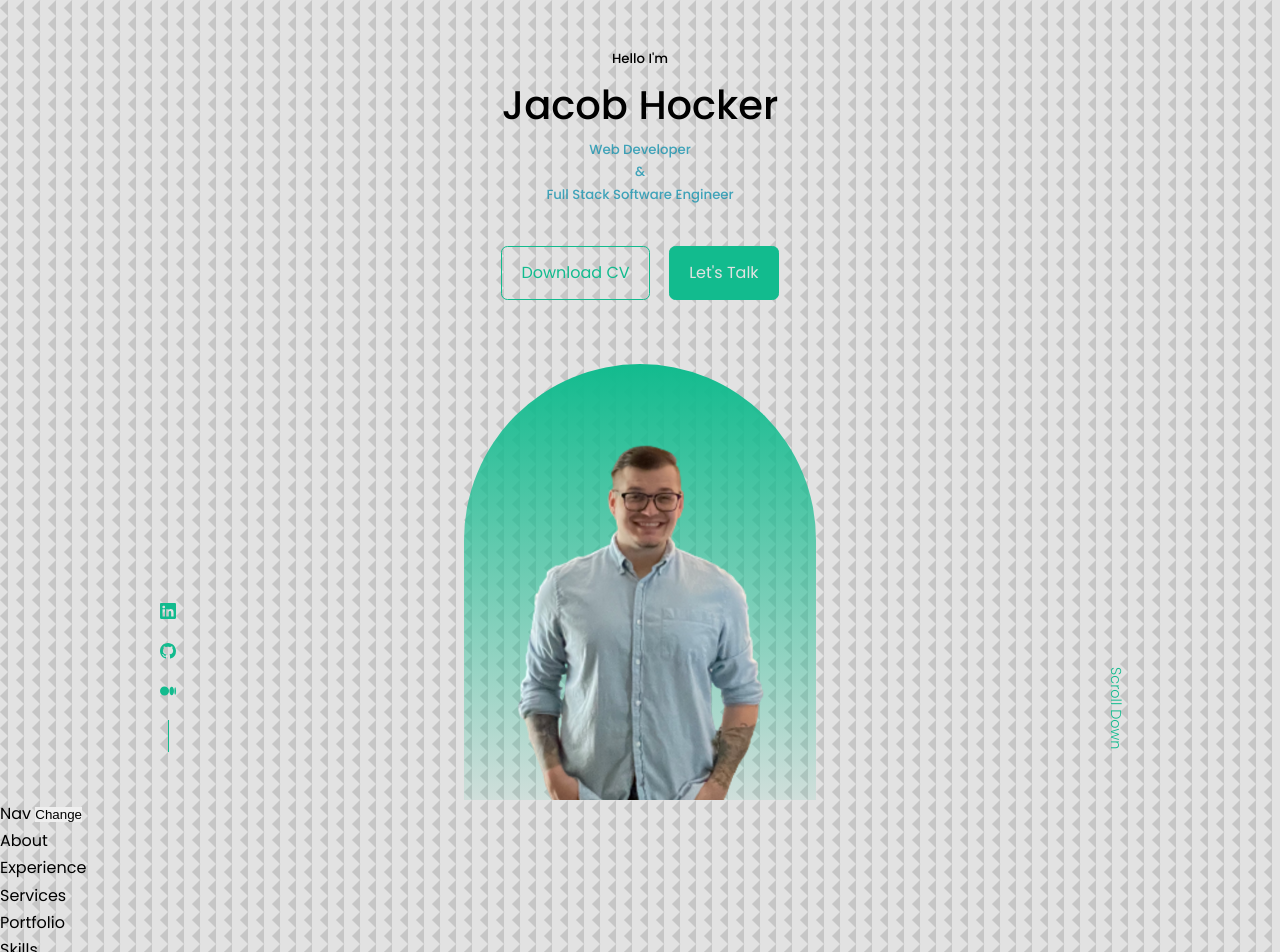
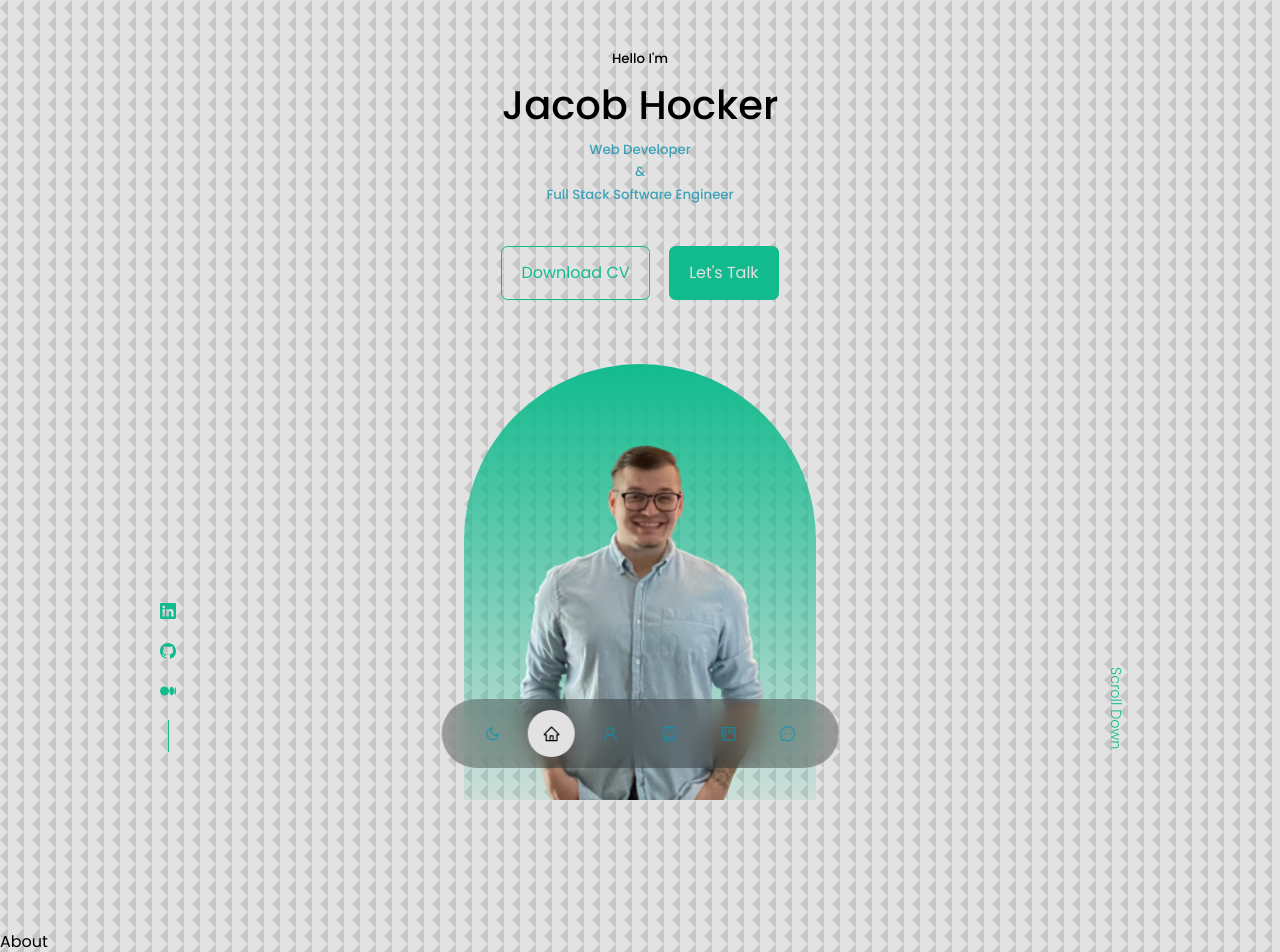
Before and after one commit to JacobHocker/portfolio, a React (Create React App) app: page / in a window 1280 px wide. Shown: the top 952 px of the page. Built offline with nearby package versions, Linux system fonts and the light colour scheme.

Commit message:
completed floating nav and styled

```diff
--- a/src/App.jsx
+++ b/src/App.jsx
@@ -20,12 +20,12 @@ const App = () => {
         window.localStorage.setItem('isDark', isDark);
     }, [isDark]);
 
-    console.log(isDark)
+
     const toggleDarkMode = () => setIsDark(!isDark);
     return (
     <div className={isDark === true ? 'dk-app' : 'lt-app'}>
         <Header isDark={isDark}/>
-        <Nav onDarkClick={toggleDarkMode}/>
+        <Nav onDarkClick={toggleDarkMode} isDark={isDark}/>
         <About />
         <Experience />
         <Services />
--- a/src/components/about/About.jsx
+++ b/src/components/about/About.jsx
@@ -3,7 +3,7 @@ import './About.css';
 
 const About = () => {
     return (
-        <div>About</div>
+        <section id='about'>About</section>
     )
 }
 
--- a/src/components/contact/Contact.jsx
+++ b/src/components/contact/Contact.jsx
@@ -3,7 +3,7 @@ import './Contact.css';
 
 const Contact = () => {
     return (
-        <div>Contact</div>
+        <section id='contact'>Contact</section>
     )
 }
 
--- a/src/components/experience/Experience.jsx
+++ b/src/components/experience/Experience.jsx
@@ -3,7 +3,7 @@ import './Experience.css';
 
 const Experience = () => {
     return (
-        <div>Experience</div>
+        <section id='experience'>Experience</section>
     )
 }
 
--- a/src/components/nav/Nav.css
+++ b/src/components/nav/Nav.css
@@ -0,0 +1,63 @@
+nav {
+    background: rgba(0, 0, 0, 0.3);
+    width: max-content;
+    display: block;
+    padding: 0.7rem 1.7rem;
+    z-index: 2;
+    position: fixed;
+    left: 50%;
+    transform: translateX(-50%);
+    bottom: 2rem;
+    display: flex;
+    gap: 0.8rem;
+    border-radius: 3rem;
+    backdrop-filter: blur(15px);
+}
+
+nav .lt-nav-link{
+    background: transparent;
+    padding: 0.9rem;
+    border-radius: 50%;
+    display: flex;
+    color: var(--color-lt-light);
+    font-size: 1.1rem;
+}
+nav .dk-nav-link{
+    background: transparent;
+    padding: 0.9rem;
+    border-radius: 50%;
+    display: flex;
+    color: var(--color-dk-light);
+    font-size: 1.1rem;
+}
+nav .lt-nav-link:hover {
+    background: rgba(0, 0, 0, 0.2);
+}
+nav .dk-nav-link:hover {
+    background: rgba(0, 0, 0, 0.2);
+}
+nav .lt-nav-link.active {
+    background: var(--color-lt-bg);
+    color: var(--color-black);
+}
+nav .dk-nav-link.active {
+    background: var(--color-dk-bg);
+    color: var(--color-white);
+}
+
+/* ========= NAV LINK ========== */
+.lt-nav-link {
+    color: var(--color-lt-primary);
+    transition: var(--transition);
+}
+.dk-nav-link {
+    color: var(--color-dk-primary);
+    transition: var(--transition);
+}
+
+.lt-nav-link:hover {
+    color: var(--color-black);
+}
+.dk-nav-link:hover {
+    color: var(--color-white);
+}
--- a/src/components/nav/Nav.jsx
+++ b/src/components/nav/Nav.jsx
@@ -1,9 +1,23 @@
-import React from 'react';
+import React, {useState} from 'react';
+import {AiOutlineHome, AiOutlineUser, AiOutlineProject, AiOutlineMessage} from 'react-icons/ai';
+import {BiBook} from 'react-icons/bi';
+import {BsLightbulb} from 'react-icons/bs';
+import {MdOutlineDarkMode} from 'react-icons/md';
+
 import './Nav.css';
 
-const Nav = ({onDarkClick}) => {
+const Nav = ({onDarkClick, isDark}) => {
+    const [activeNav, setActiveNav] = useState('#');
+
     return (
-        <div>Nav <button onClick={onDarkClick}>Change</button></div>
+        <nav>
+            <a className={isDark === true ? 'dk-nav-link' : 'lt-nav-link'} onClick={onDarkClick}>{isDark === true ? <BsLightbulb/> : <MdOutlineDarkMode/>}</a>
+            <a href='#' onClick={() => setActiveNav('#')} className={isDark === true ? activeNav === '#' ? 'dk-nav-link active' : 'dk-nav-link' : activeNav === '#' ? 'lt-nav-link active' : 'lt-nav-link'}><AiOutlineHome /></a>
+            <a href='#about' onClick={() => setActiveNav('#about')} className={isDark === true ? activeNav === '#about' ? 'dk-nav-link active' : 'dk-nav-link' : activeNav === '#about' ? 'lt-nav-link active' : 'lt-nav-link'}><AiOutlineUser /></a>
+            <a href='#experience' onClick={() => setActiveNav('#experience')} className={isDark === true ? activeNav === '#experience' ? 'dk-nav-link active' : 'dk-nav-link' : activeNav === '#experience' ? 'lt-nav-link active' : 'lt-nav-link'}><BiBook /></a>
+            <a href='#porfolio' onClick={() => setActiveNav('#portfolio')} className={isDark === true ? activeNav === '#portfolio' ? 'dk-nav-link active' : 'dk-nav-link' : activeNav === '#portfolio' ? 'lt-nav-link active' : 'lt-nav-link'}><AiOutlineProject /></a>
+            <a href='#contact' onClick={() => setActiveNav('#contact')} className={isDark === true ? activeNav === '#contact' ? 'dk-nav-link active' : 'dk-nav-link' : activeNav === '#contact' ? 'lt-nav-link active' : 'lt-nav-link'}><AiOutlineMessage /></a>
+        </nav>
     )
 }
 
--- a/src/components/portfolio/Portfolio.jsx
+++ b/src/components/portfolio/Portfolio.jsx
@@ -3,7 +3,7 @@ import './Portfolio.css';
 
 const Portfolio = () => {
     return (
-        <div>Portfolio</div>
+        <section id='portfolio'>Portfolio</section>
     )
 }
 
--- a/src/components/services/Services.jsx
+++ b/src/components/services/Services.jsx
@@ -3,7 +3,7 @@ import './Services.css';
 
 const Services = () => {
     return (
-        <div>Services</div>
+        <section id='services'>Services</section>
     )
 }
 
--- a/src/components/skills/Skills.jsx
+++ b/src/components/skills/Skills.jsx
@@ -3,7 +3,7 @@ import './Skills.css';
 
 const Skills = () => {
     return (
-        <div>Skills</div>
+        <section id='skills'>Skills</section>
     )
 }
 
--- a/src/index.css
+++ b/src/index.css
@@ -81,6 +81,7 @@ h1{
 
 section {
     margin-top: 8rem;
+    height: 100vh;
 }
 
 .lt-section > h2, .lt-section > h5 {
```
